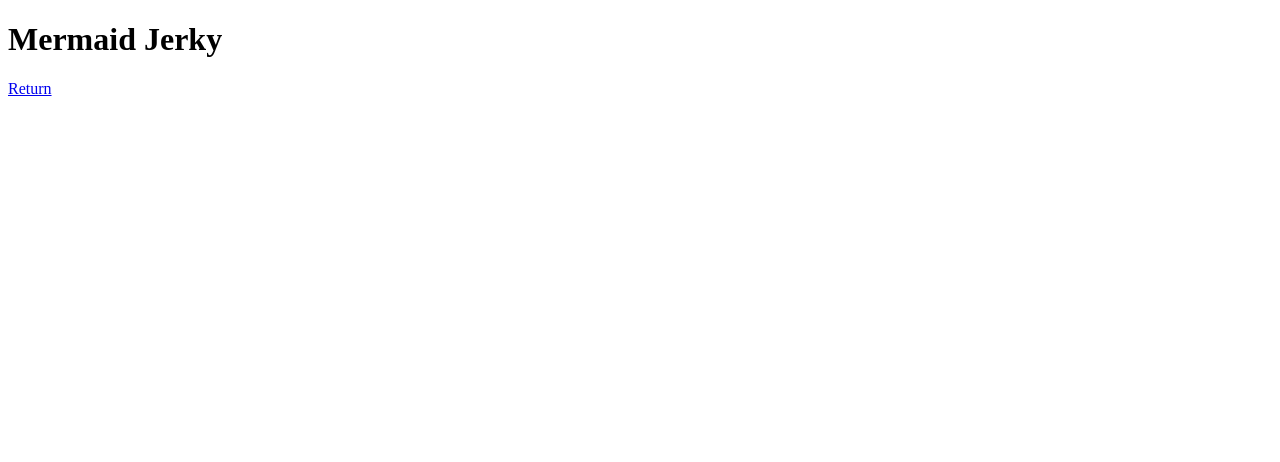
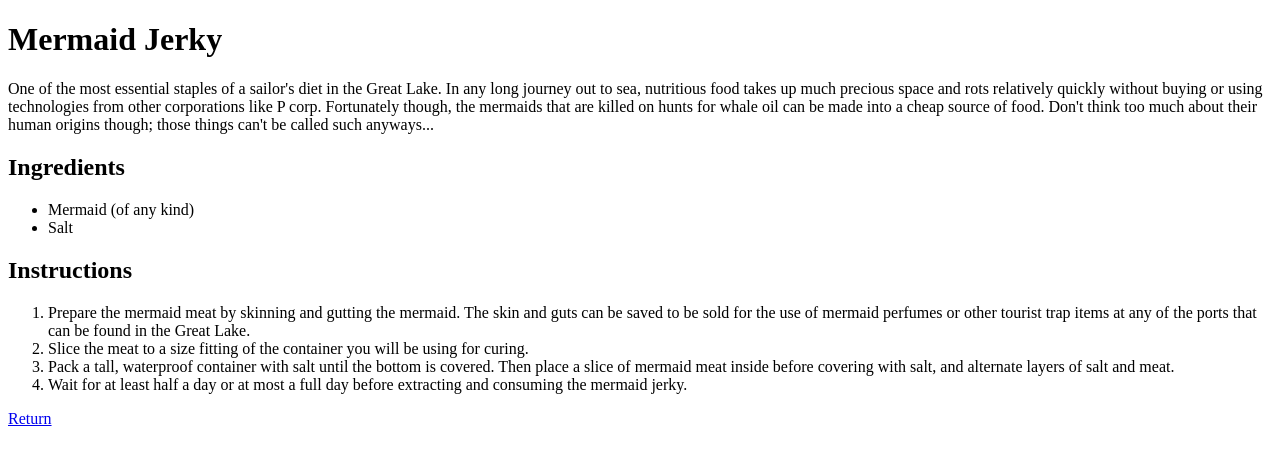
Before and after one commit to tomatopaster/Recipe_HTML_Test, a plain HTML site: page mermaid_jerky/mermaid_jerky.html in a window 1280 px wide. Drawn offline with Linux system fonts and the light colour scheme.

Commit message:
Add to recipe for mermaid_jerky
Added the introduction, instructions, and ingredients sections

```diff
--- a/mermaid_jerky/mermaid_jerky.html
+++ b/mermaid_jerky/mermaid_jerky.html
@@ -6,8 +6,28 @@
     <title>Document</title>
 </head>
 <body>
-    <h1>Mermaid Jerky</h1>
-    <p></p>
+    <h1><strong>Mermaid Jerky</strong></h1>
+    <p>One of the most essential staples of a sailor's diet in the Great Lake. In any long journey out to sea, nutritious food takes up much precious space
+        and rots relatively quickly without buying or using technologies from other corporations like P corp. Fortunately though, the mermaids that are
+        killed on hunts for whale oil can be made into a cheap source of food. Don't think too much about their human origins though; those things can't be
+        called such anyways...
+    </p>
+    <h2><strong>Ingredients</strong></h2>
+    <ul>
+        <li>Mermaid &lpar;of any kind&rpar;</li>
+        <li>Salt</li>
+    </ul>
+    <h2><strong>Instructions</strong></h2>
+    <ol>
+        <li>Prepare the mermaid meat by skinning and gutting the mermaid. The skin and guts can be saved to be sold for the use of mermaid perfumes or
+            other tourist trap items at any of the ports that can be found in the Great Lake.
+        </li>
+        <li>Slice the meat to a size fitting of the container you will be using for curing.</li>
+        <li>Pack a tall, waterproof container with salt until the bottom is covered. Then place a slice of mermaid meat inside before covering with salt,
+            and alternate layers of salt and meat.
+        </li>
+        <li>Wait for at least half a day or at most a full day before extracting and consuming the mermaid jerky.</li>
+    </ol>
     <a href="../index.html" rel="noopener noreferrer">Return</a>
 </body>
 </html>
```
